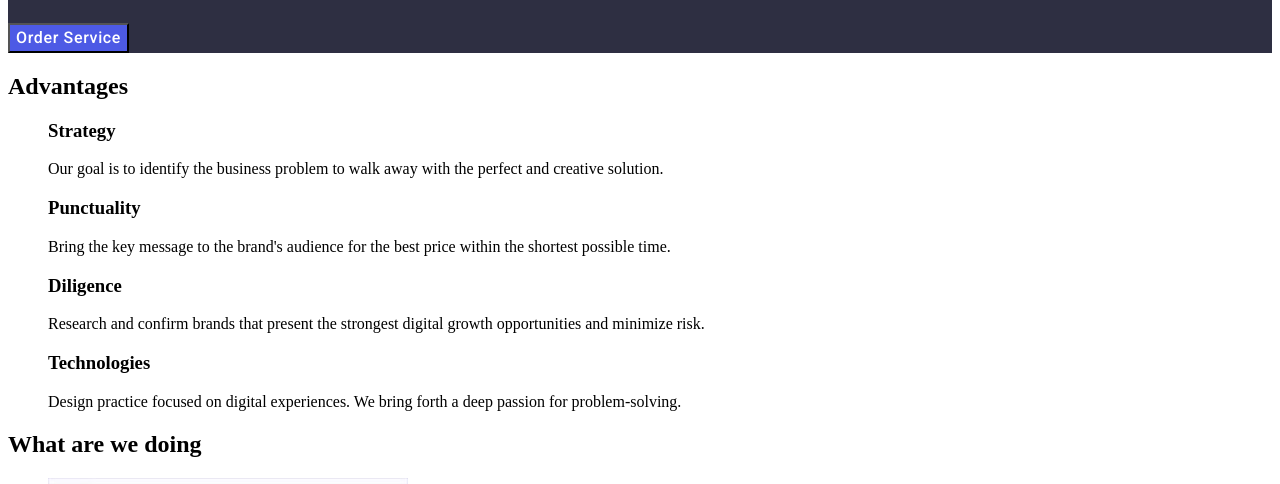
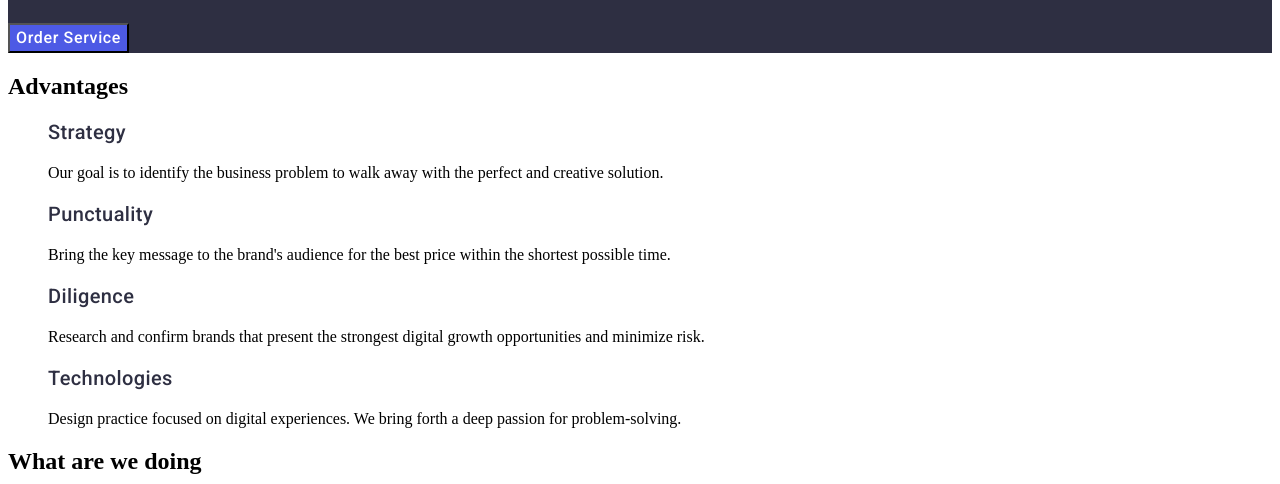
Before and after one commit to VacaPaca-Lab/hw-02, a plain HTML site: page index.html in a window 1280 px wide. Shown: the part 299-783 px from the top of the page. Drawn offline with Linux system fonts and the light colour scheme.

Commit message:
1111111111111

```diff
--- a/css/styles.css
+++ b/css/styles.css
@@ -73,7 +73,7 @@ cursor: pointer;
 /*ADVANTAGES*/
 
 .advantages{
-
+   background: #FFF;
 }
 
 .advantages-list {
@@ -83,6 +83,13 @@ cursor: pointer;
 }
 
 .advantages-subtitle {
+   color: var(--navyblue, #2E2F42);
+   font-family: Roboto;
+   font-size: 20px;
+   font-style: normal;
+   font-weight: 500;
+   line-height: 24px;
+   letter-spacing: 0.4px;
 }
 
 .advantages-item-text {
--- a/index.html
+++ b/index.html
@@ -12,7 +12,7 @@
 
 </head>
 <body>
-    <header class="header">
+    <header>
         <nav class="header-nav">
             <a href="./index.html" class="header-logo"> WebStudio</a>
             <ul class="header-menu list">
```
Lines whose indentation alone changed are shown as unchanged.
